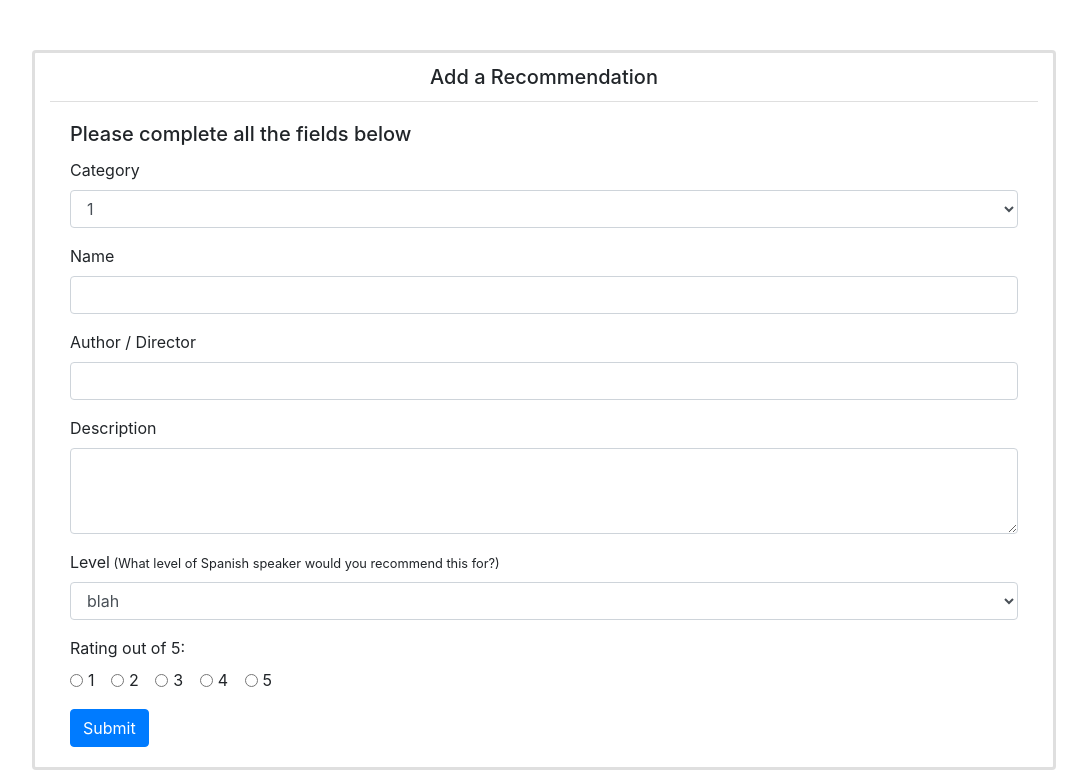
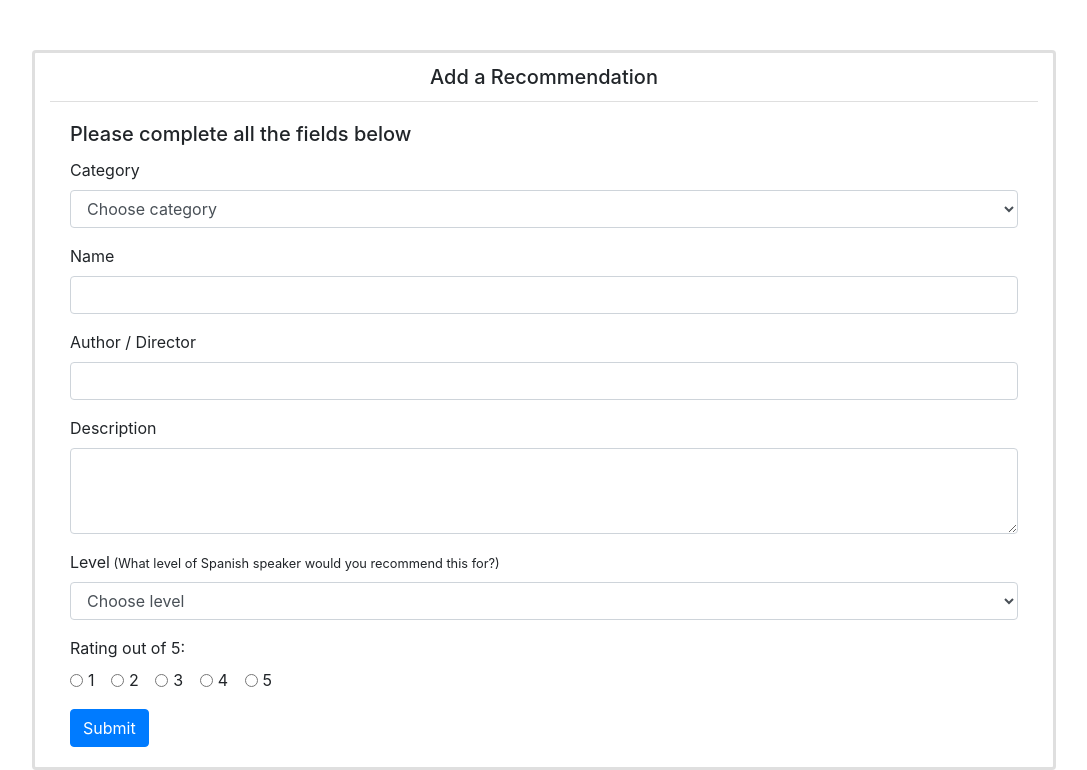
Before and after one commit to DonnaIB/surround_yourself_with_spanish, a Flask app: page /add_recommendation in a window 1280 px wide. Shown: the part 102-872 px from the top of the page, without its empty margins (96-1183 px from the left). Run offline with Flask 2, Linux system fonts and the light colour scheme; data that the repository does not hold is empty; some libraries are stand-ins or nearby versions.

Commit message:
Bind data from db to add_recommendation form  dropdowns & Add validation

```diff
--- a/app.py
+++ b/app.py
@@ -113,7 +113,10 @@ def logout():
 
 @app.route("/add_recommendation")
 def add_recommendation():
-    return render_template("add_recommendation.html")
+    categories = mongo.db.categories.find().sort("category_name", 1)
+    level = mongo.db.level.find()
+    return render_template(
+        "add_recommendation.html", categories=categories, level=level)
 
 
 if __name__ == "__main__":
--- a/static/css/style.css
+++ b/static/css/style.css
@@ -96,3 +96,7 @@
 #module a:not(.collapsed):after {
     content: '- Show Less';
 }
+
+.rating {
+    color: gold;
+}
--- a/templates/add_recommendation.html
+++ b/templates/add_recommendation.html
@@ -11,12 +11,11 @@
             <!-- category dropdown -->
             <div class="form-group">
                 <label for="category_name">Category</label>
-                <select class="form-control" id="category_name" name="category_name">
-                  <option>1</option>
-                  <option>2</option>
-                  <option>3</option>
-                  <option>4</option>
-                  <option>5</option>
+                <select class="form-control" id="category_name" name="category_name" required>
+                    <option value="" disabled selected>Choose category</option>
+                    {% for category in categories %}
+                     <option value="{{ category.category_name }}" placeholder="Choose category">{{ category.category_name }}</option>
+                    {% endfor %}
                 </select>
               </div>
 
@@ -30,51 +29,49 @@
             <!-- author / director -->
             <div class="form-group">
                 <label for="rec_by">Author / Director</label>
-                <input type="password" class="form-control" name="rec_by" id="password" placeholder=""
-                    pattern="^[a-zA-Z0-9]{8,15}$" minlength="8" minlength="15" required>
+                <input type="password" class="form-control" name="rec_by" id="rec_by" placeholder=""required>
             </div>
 
             <!-- description -->
             <div class="form-group">
                 <label for="rec_description">Description</label>
-                <textarea class="form-control" id="rec_description" name="rec_description" rows="3"></textarea>
+                <textarea class="form-control" id="rec_description" name="rec_description" rows="3" required></textarea>
             </div>
 
             <!-- level -->
             <div class="form-group">
                 <label for="level">Level</label><small> (What level of Spanish speaker would you recommend this for?)</small>
-                <select class="form-control" id="level" name="level">
-                  <option>blah</option>
-                  <option>blah</option>
-                  <option>blah</option>
-                  <option>blah</option>
-                  <option>blah</option>
+                <select class="form-control" id="level" name="level" required>
+                    <option value="" disabled selected>Choose level</option>
+                    {% for level in level %}
+                    <option value="{{ level.level }}" placeholder="Choose category">{{ level.level }}</option>
+                    {% endfor%}
                 </select>
             </div>
 
             <!-- rating -->
-            <div class="form-group">
+            <div class="form-group" data-toggle="validator">
                 <div>
                 <label for="rec_description">Rating out of 5: </label>
                 </div>
                 <div class="form-check form-check-inline">
-                    <input class="form-check-input" type="radio" name="rec_rating" id="rec_rating" value="1">
+                    <input class="form-check-input" type="radio" name="rec_rating" id="rec_rating" value="1" required>
                     <label class="form-check-label" for="rec_rating">1</label>
                 </div>
                 <div class="form-check form-check-inline">
-                    <input class="form-check-input" type="radio" name="rec_rating" id="rec_rating" value="1">
+                    <input class="form-check-input" type="radio" name="rec_rating" id="rec_rating" value="1" required>
                     <label class="form-check-label" for="rec_rating">2</label>
                 </div>
                 <div class="form-check form-check-inline">
-                    <input class="form-check-input" type="radio" name="rec_rating" id="rec_rating" value="1">
+                    <input class="form-check-input" type="radio" name="rec_rating" id="rec_rating" value="1" required>
                     <label class="form-check-label" for="rec_rating">3</label>
                 </div>
                 <div class="form-check form-check-inline">
-                    <input class="form-check-input" type="radio" name="rec_rating" id="rec_rating" value="1">
+                    <input class="form-check-input" type="radio" name="rec_rating" id="rec_rating" value="1" required>
                     <label class="form-check-label" for="rec_rating">4</label>
                 </div>
                 <div class="form-check form-check-inline">
-                    <input class="form-check-input" type="radio" name="rec_rating" id="rec_rating" value="1">
+                    <input class="form-check-input" type="radio" name="rec_rating" id="rec_rating" value="1" required>
                     <label class="form-check-label" for="rec_rating">5</label>
                 </div>
             </div>
```
Also changed, not shown: templates/recommendations.html (+20 -17 lines).
